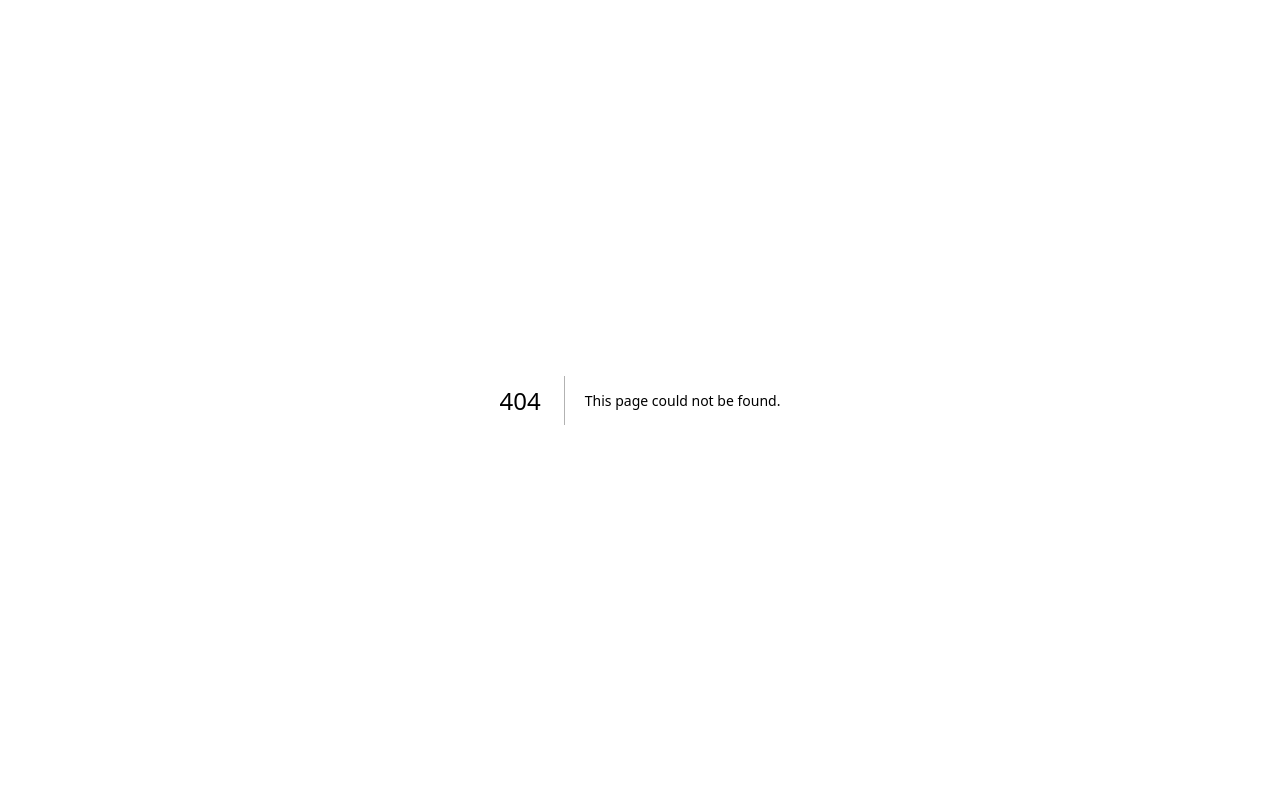
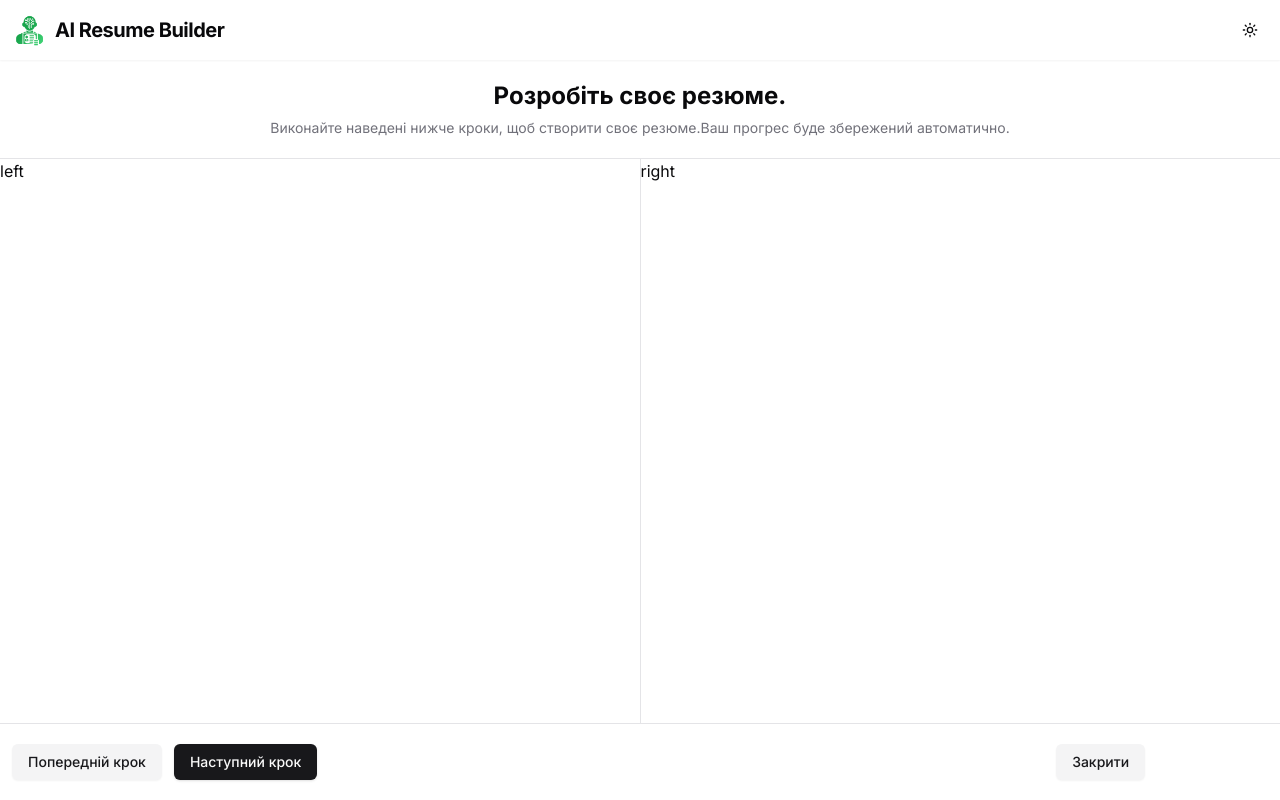
Before and after one commit to stasimus1978/Ai-Builder-Starter, a Next.js app: page /editor in a window 1280 px wide. Before the commit this address had no page. Built offline with nearby package versions, Linux system fonts and the light colour scheme.

Commit message:
6. Добавлен редактор резюме с макетом и навигацией, обновлены страницы резюме и редактора

```diff
--- /dev/null
+++ b/app/(main)/editor/ResumeEditor.tsx
@@ -0,0 +1,45 @@
+"use client";
+
+import { Button } from "@/react/ui/button";
+import Link from "next/link";
+
+export default function ResumeEditor() {
+  return (
+    <div className="flex grow flex-col">
+      <header className="space-y-1.5 border-b px-3 py-5 text-center">
+        <h1 className="text-2xl font-bold">Розробіть своє резюме.</h1>
+        <p className="text-sm text-muted-foreground">
+          Виконайте наведені нижче кроки, щоб створити своє резюме.Ваш прогрес
+          буде збережений автоматично.
+        </p>
+      </header>
+
+      <main className="relative grow">
+        <div className="absolute bottom-0 top-0 flex w-full">
+          <div className="w-full md:w-1/2">left</div>
+
+          <div className="grow md:border-r" />
+
+          <div className="hidden w-1/2 md:flex">right</div>
+        </div>
+      </main>
+
+      <footer className="w-full border-t px-3 py-5">
+        <div className="mx-auto flex max-w-7xl flex-wrap justify-between gap-3">
+          <div className="flex items-center gap-3">
+            <Button variant="secondary">Попередній крок</Button>
+            <Button>Наступний крок</Button>
+          </div>
+
+          <div className="flex items-center gap-3">
+            <Button variant="secondary" asChild>
+              <Link href="/resumes">Закрити</Link>
+            </Button>
+
+            <p className="text-muted-foreground opacity-0">Збереження...</p>
+          </div>
+        </div>
+      </footer>
+    </div>
+  );
+}
--- /dev/null
+++ b/app/(main)/editor/page.tsx
@@ -0,0 +1,10 @@
+import { Metadata } from "next";
+import ResumeEditor from "./ResumeEditor";
+
+export const metadata: Metadata = {
+  title: "Розробіть своє резюме",
+};
+
+export default function EditorPage() {
+  return <ResumeEditor />;
+}
--- a/app/(main)/layout.tsx
+++ b/app/(main)/layout.tsx
@@ -6,7 +6,7 @@ export default function MainLayout({
   children: React.ReactNode;
 }) {
   return (
-    <div className="">
+    <div className="flex min-h-screen flex-col">
       <Navbar />
       {children}
     </div>
--- a/app/(main)/resumes/page.tsx
+++ b/app/(main)/resumes/page.tsx
@@ -1,3 +1,21 @@
+import { Button } from "@/react/ui/button";
+import { PlusSquare } from "lucide-react";
+import { Metadata } from "next";
+import Link from "next/link";
+
+export const metadata: Metadata = {
+  title: "Ваші резюме",
+};
+
 export default function ResumesPage() {
-  return <main>Here will be your resumes</main>;
+  return (
+    <main className="mx-auto w-full max-w-7xl space-y-6 px-3 py-6">
+      <Button asChild className="mx-auto flex w-fit gap-2">
+        <Link href="/editor">
+          <PlusSquare className="size-5" />
+          Нове резюме
+        </Link>
+      </Button>
+    </main>
+  );
 }
```
